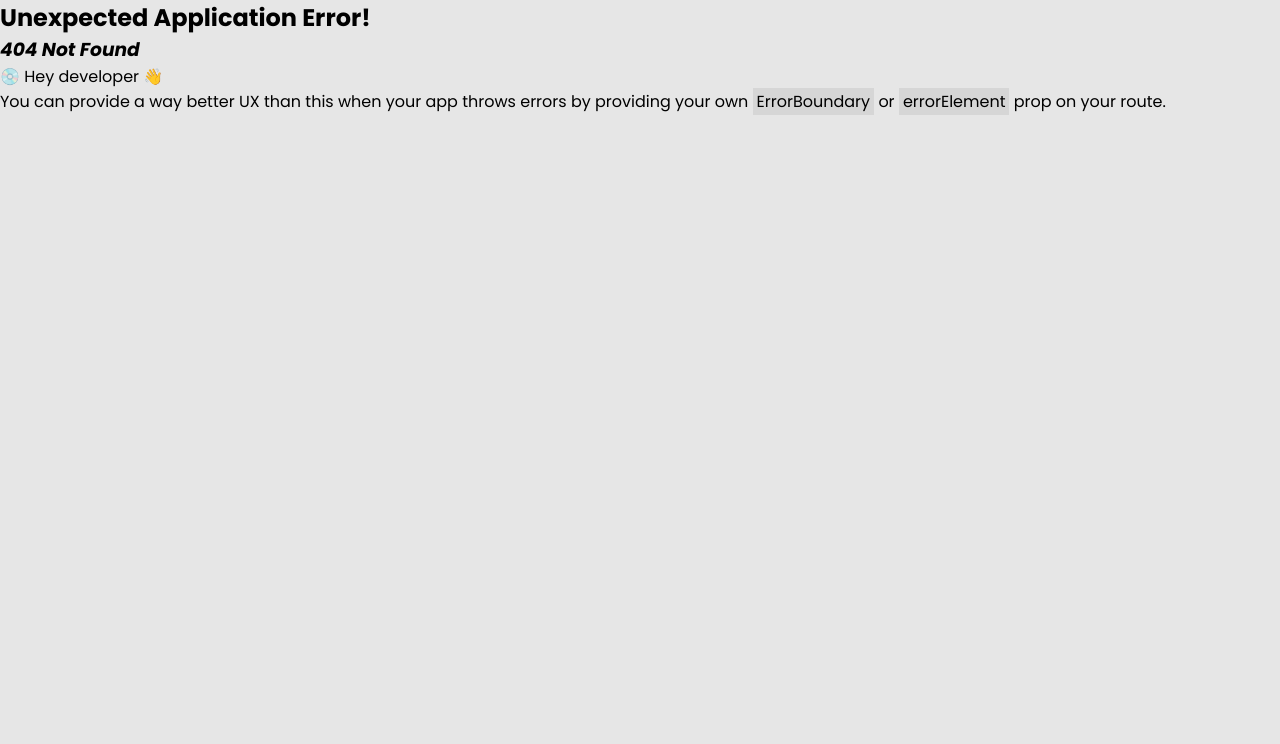
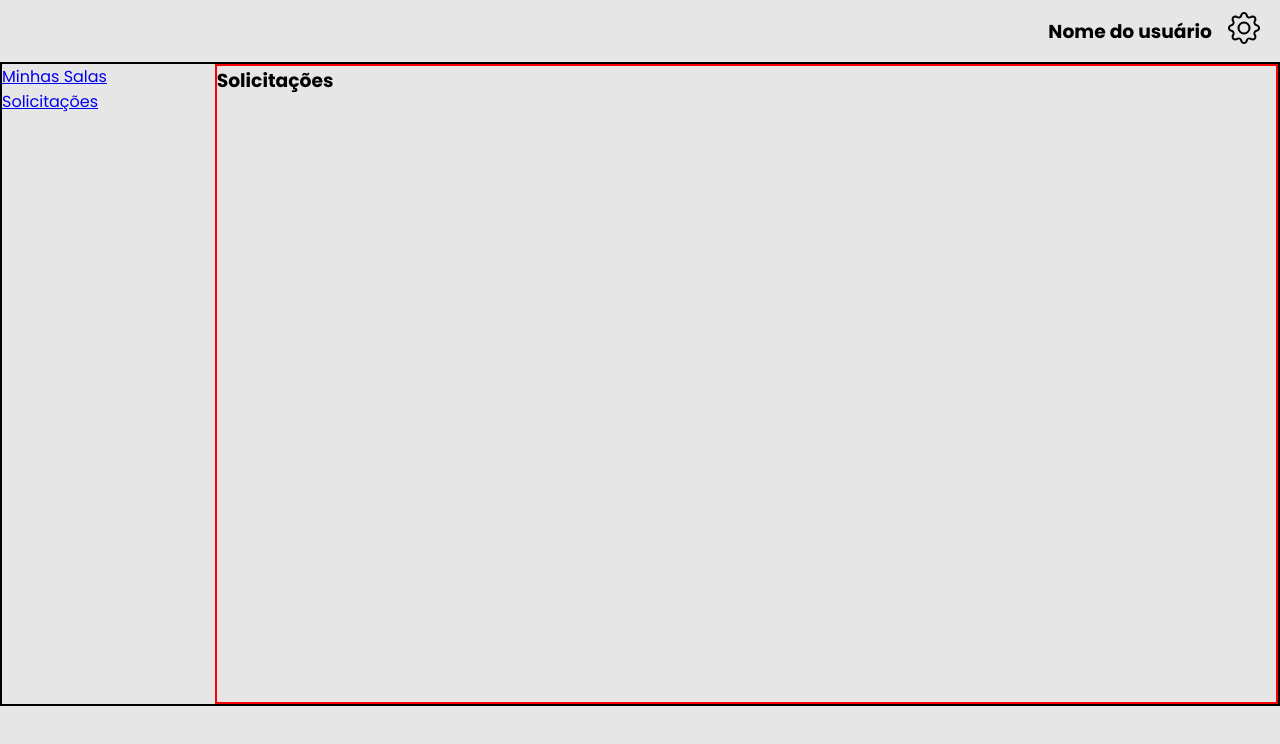
Before and after one commit to DiegoCoura/front-claviculario, a React (Vite) app: page /solicitacoes in a window 1280 px wide. Before the commit this address had no page. Shown: the top 744 px of the page. Built offline with nearby package versions, Linux system fonts and the light colour scheme.

Commit message:
feat: pages ClassRequests and ClassRooms as children

```diff
--- /dev/null
+++ b/src/pages/User/ClassRequests/ClassRequests.jsx
@@ -0,0 +1,7 @@
+export default function ClassRequests (){
+    return(
+        <>
+            <h1>Solicitações</h1>
+        </>
+    )
+}
--- /dev/null
+++ b/src/pages/User/ClassRooms/ClassRooms.jsx
@@ -0,0 +1,7 @@
+export default function ClassRooms () {
+    return(
+        <>
+            <h1>Minhas Salas</h1>
+        </>
+    )
+}
--- a/src/pages/User/Home/HomeUser.jsx
+++ b/src/pages/User/Home/HomeUser.jsx
@@ -1,4 +1,4 @@
-import { NavLink } from "react-router-dom";
+import { NavLink, Outlet } from "react-router-dom";
 import NavBar from "../../../components/Navbar/Navbar";
 import {
   DisplaySection,
@@ -15,14 +15,16 @@ export default function HomeUser() {
           <section>
             <ul>
               <li>
-                <NavLink>Minhas Salas</NavLink>
+                <NavLink to={`/salas`}>Minhas Salas</NavLink>
               </li>
               <li>
-                <NavLink>Solicitações</NavLink>
+                <NavLink to={`/solicitacoes`}>Solicitações</NavLink>
               </li>
             </ul>
           </section>
-          <DisplaySection>Hola</DisplaySection>
+          <DisplaySection>
+            <Outlet />
+          </DisplaySection>
         </MainSection>
       </HomeUserContainer>
     </>
```
Also changed, not shown: src/main.jsx (+9 -0 lines).
